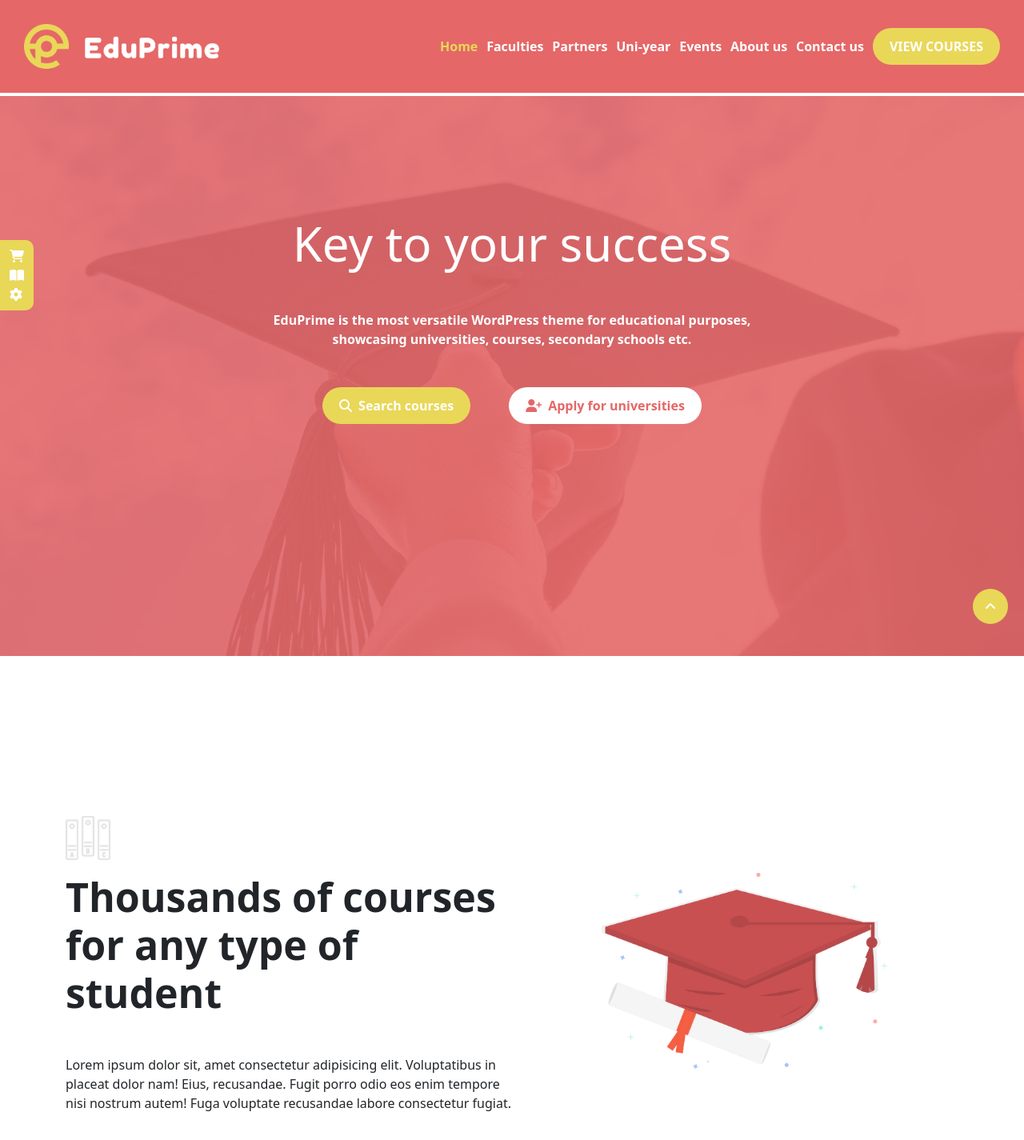
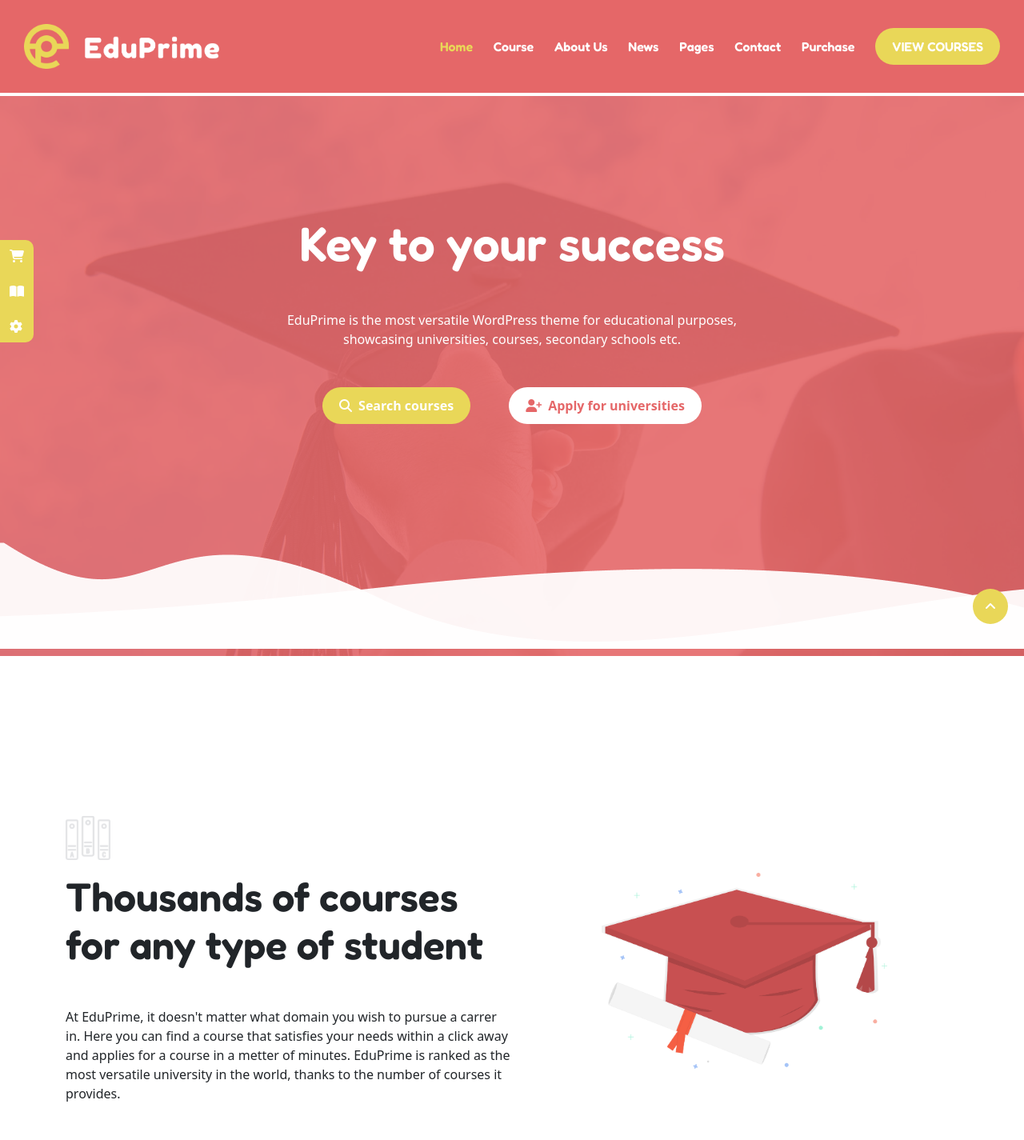
Before and after one commit to MatteoGunetto/proj-html-vuejs, a Vue app: page / in a window 1280 px wide. Shown: the top 1425 px of the page at 80% size. Built offline with nearby package versions, Linux system fonts and the light colour scheme.

Commit message:
fix  header main/font

```diff
--- a/index.html
+++ b/index.html
@@ -5,6 +5,9 @@
     <link rel="icon" type="image/svg+xml" href="" />
     <meta name="viewport" content="width=device-width, initial-scale=1.0" />
     <link rel="stylesheet" href="https://cdnjs.cloudflare.com/ajax/libs/font-awesome/6.4.0/css/all.min.css" integrity="sha512-iecdLmaskl7CVkqkXNQ/ZH/XLlvWZOJyj7Yy7tcenmpD1ypASozpmT/E0iPtmFIB46ZmdtAc9eNBvH0H/ZpiBw==" crossorigin="anonymous" referrerpolicy="no-referrer" />
+    <link rel="preconnect" href="https://fonts.googleapis.com">
+<link rel="preconnect" href="https://fonts.gstatic.com" crossorigin>
+<link href="https://fonts.googleapis.com/css2?family=Fredoka:wght@600&display=swap" rel="stylesheet">
     <title>EduPrime</title>
   </head>
   <body>
--- a/src/App.vue
+++ b/src/App.vue
@@ -40,4 +40,7 @@ export default{
 
 <style lang="scss">
 @use "./styles/general.scss" as *;
+#app{
+  overflow: hidden;
+}
 </style>
--- a/src/components/PageHeader.vue
+++ b/src/components/PageHeader.vue
@@ -6,36 +6,6 @@ export default{
     return{
       store,
       currentActive: 0,
-      menuLinks: [
-        {
-          name: 'Home',
-          url: '#home'
-        },
-        {
-          name: 'Faculties',
-          url: '#courses'
-        },
-        {
-          name: 'Partners',
-          url: '#partners'
-        },
-        {
-          name: 'Uni-year',
-          url: '#uni-year'
-        },
-        {
-          name: 'Events',
-          url: '#events'
-        },
-        {
-          name: 'About us',
-          url: '#latest-courses'
-        },
-        {
-          name: 'Contact us',
-          url: '#foot'
-        },
-      ]
     }
   },
   methods: {
@@ -45,17 +15,16 @@ export default{
   }
 }
 </script>
-
 <template>
   <header class="">
     <div id="side-menu">
       <div class="d-flex">
         <i class="fa-solid fa-cart-shopping p-1"></i>
-        <span class="display-b">Shopping cart</span>
+        <span class="display-b">Shopping Cart</span>
       </div>
       <div class="d-flex">
         <i class="fa-solid fa-book-open p-1"></i>
-        <span class="display-b">Profile</span>
+        <span class="display-b book">Profile</span>
       </div>
       <div class="d-flex">
         <i class="fa-solid fa-gear p-1"></i>
@@ -69,7 +38,7 @@ export default{
       </div>
       <div id="nav-right">
         <ul class="d-flex justify-content-between align-items-center mb-0">
-          <li v-for="(elem, index) in menuLinks" :key="index" @click="changeCurrent(index)" :class="(currentActive == index) ? 'active' : '' ">
+          <li v-for="(elem, index) in store.menuLinks" :key="index" @click="changeCurrent(index)" :class="(currentActive == index) ? 'active' : '' ">
             <a :class="(currentActive == index) ? 'active-bg' : '' " :href="elem.url"><strong>{{ elem.name }}</strong></a>
           </li>
           <div class="btn btn-yellow">
@@ -99,8 +68,10 @@ export default{
         </div>
       </div>
     </div>
+    <img id="wave-1" src="../assets/img/Wave-1.png" alt="">
   </header>
 </template>
+
 <style lang="scss" scoped>
 header{
   background-color: #E56768;
@@ -138,7 +109,7 @@ header{
     left: 0;
     right: 0;
     top: 0;
-    z-index: 2;
+    z-index: 20000000000;
     #nav-left{
       width: 20%;
       img{
@@ -148,6 +119,8 @@ header{
     }
     #nav-right{
       width: 60%;
+      font-family: 'Fredoka', sans-serif;
+
       a{
         &:hover{
           color: #E9D758;
@@ -158,7 +131,6 @@ header{
   #jumbo{
     position: relative;
 
-    font-weight: bold;
     z-index: 1;
     margin-top: 120px;
     padding-top: 00px;
@@ -188,4 +160,8 @@ header::before{
   background-size: cover;
   z-index: 0;
 }
+#wave-1{
+  position: relative;
+  bottom: -148px;
+}
 </style>
--- a/src/components/PageMain.vue
+++ b/src/components/PageMain.vue
@@ -40,7 +40,7 @@ export default{
       <div class="container d-flex justify-content-between">
         <div class="left-box">
           <h2 class="mb-5 fw-bold">Thousands of courses <br> for any type of student</h2>
-          <p class="mb-5">Lorem ipsum dolor sit, amet consectetur adipisicing elit. Voluptatibus in placeat dolor nam! Eius, recusandae. Fugit porro odio eos enim tempore nisi nostrum autem! Fuga voluptate recusandae labore consectetur fugiat.</p>
+          <p class="mb-5">At EduPrime, it doesn't matter what domain you wish to pursue a carrer in. Here you can find a course that satisfies your needs within a click away and applies for a course in a metter of minutes. EduPrime is ranked as the most versatile university in the world, thanks to the number of courses it provides.</p>
           <div class="btn btn-yellow-to-pink text-white">
             <a href="#">
               <strong>Browse through courses</strong>
@@ -69,8 +69,8 @@ export default{
             <img src="../assets/img/Gavel-Illustration-e1556884768193.png" alt="">
           </div>
           <div>
-            <h6>Law Faculty</h6>
-            <p>Lorem ipsum, dolor sit amet consectetur adipisicing elit. Aspernatur nihil quos libero error perspiciatis modi excepturi harum rem sed eius fugaasperiores velit ullam dolorem a, molestiae nisi quibusdam nemo.</p>
+            <h2>Law Faculty</h2>
+            <p>Learning from world-leading academics and practitioners, you'll not only recive an oustanding grounding in the theory of law, but you will be able to understand how those principles are applied in practice through a range of student-led activities and competitions.</p>
             <div class="btn btn-pink-to-yellow text-white">
               <a href="#">
                 <strong>Read More</strong>
@@ -80,6 +80,7 @@ export default{
         </div>
       </div>
     </section>
+    <img id="wave-2" src="../assets/img/svg-0.svg" alt="">
     <section id="uni-year">
       <div class="container text-center">
         <div id="clock-icon">
@@ -116,31 +117,34 @@ export default{
       </div>
       <div class="container d-flex justify-content-between align-items-center">
         <div class="box-event card text-center p-5">
-          <h5>Coaching Session</h5>
-          <div>20 May 21:30 PM</div>
+          <h3>Coaching Session</h3>
+          <div><i class="fa-solid fa-calendar-days"></i> 20 May 21:30 PM</div>
           <p>Lorem ipsum dolor sit amet consectetur adipisicing elit. Soluta, praesentium! Iure [..] </p>
           <div class="btn btn-pink-to-yellow text-white">
             <a href="#">
+              <i class="fa-solid fa-plus me-2"></i>
               <strong>Find More</strong>
             </a>
           </div>
         </div>
         <div class="box-event card text-center p-5">
-          <h5>Coaching Session</h5>
-          <div>23 May 21:30 PM</div>
+          <h3>Coaching Session</h3>
+          <div><i class="fa-solid fa-calendar-days"></i> 23 May 21:30 PM</div>
           <p>Lorem ipsum dolor sit amet consectetur adipisicing elit. Soluta, praesentium! Iure [..] </p>
           <div class="btn btn-pink-to-yellow text-white">
             <a href="#">
+              <i class="fa-solid fa-plus me-2"></i>
               <strong>Find More</strong>
             </a>
           </div>
         </div>
         <div class="box-event card text-center p-5">
-          <h5>Coaching Session</h5>
-          <div>26 May 21:30 PM</div>
+          <h3>Coaching Session</h3>
+          <div><i class="fa-solid fa-calendar-days"></i> 26 May 21:30 PM</div>
           <p>Lorem ipsum dolor sit amet consectetur adipisicing elit. Soluta, praesentium! Iure [..] </p>
           <div class="btn btn-pink-to-yellow text-white">
             <a href="#">
+              <i class="fa-solid fa-plus me-2"></i>
               <strong>Find More</strong>
             </a>
           </div>
@@ -164,9 +168,15 @@ export default{
               <img :src="`${elem.img}`" alt="">
             </div>
             <div>
-              <h5>{{ elem.text }}</h5>
-              <h6>Teacher: {{ elem.teacher }}</h6>
-              <h6 class="pb-5">Price: {{ elem.price }}</h6>
+              <h5><strong>{{ elem.text }}</strong></h5>
+              <h6>
+                <i class="fa-regular fa-user"></i>
+                Teacher: {{ elem.teacher }}
+              </h6>
+              <h6 class="pb-5">
+                <i class="fa-solid fa-money-bill-1"></i>
+                Price: {{ elem.price }}
+              </h6>
               <div class="btn btn-pink-to-yellow"><a href="#"><strong><i class="fa-solid fa-eye"></i> View Course</strong></a></div>
             </div>
           </div>
@@ -178,7 +188,7 @@ export default{
                 <img src="../assets/img/Exam-icon.png" alt="">
               </div>
               <h2 class="mb-5 fw-bold">The most efficient <br> examination method</h2>
-              <p class="mb-5">Lorem ipsum dolor sit, amet consectetur adipisicing elit. Voluptatibus in placeat dolor nam! Eius, recusandae. Fugit porro odio eos     enim tempore nisi nostrum autem! Fuga voluptate recusandae labore consectetur fugiat.</p>
+              <p class="mb-5">EduPrime has gathered theachers fro around the globe to brainstorm in order to facilitate the evalution of our students. Every teacher from our university has an influence on how students are evaluted at his/her subject</p>
               <div class="btn btn-pink-to-yellow text-white">
                 <a href="#">
                   <strong>Discover the method</strong>
@@ -200,7 +210,7 @@ export default{
                 <img src="../assets/img/Exam-icon-1.png" alt="">
               </div>
               <h2 class="mb-5 fw-bold">Variable fees for <br> international students</h2>
-              <p class="mb-5">Lorem ipsum dolor sit, amet consectetur adipisicing elit. Voluptatibus in placeat dolor nam! Eius, recusandae. Fugit porro odio     eos   enim tempore nisi nostrum autem! Fuga voluptate recusandae labore consectetur fugiat.</p>
+              <p class="mb-5">EduPrime has gathered theachers fro around the globe to brainstorm in order to facilitate the evalution of our students. Every teacher from our university has an influence on how students are evaluted at his/her subject</p>
               <div class="btn btn-pink-to-yellow text-white">
                 <a href="#">
                   <strong>List of fees</strong>
@@ -213,7 +223,6 @@ export default{
     </section>
   </main>
 </template>
-
 <style lang="scss" scoped>
 h2{
   font-size: 50px;
@@ -316,15 +325,18 @@ main{
       .box-event{
         width: 32%;
         position: relative;
+        h4{
+          font-weight: bold;
+        }
         .btn{
-          background-color: #E56768;
+
           position: absolute;
           bottom: -22px;
           left: 50%;
           transform: translateX(-50%);
         }
         .btn-pink-to-yellow{
-          background-color: #E56768;
+          background-color: #DA5F60E6;
           &:hover{
               background-color: #E9D758;
           }
@@ -346,7 +358,8 @@ main{
           .img-box{
             width: 100%;
             img{
-              width: 50%;
+              width: 30%;
+              margin-bottom: 30px;
             }
           }
           .btn{
@@ -369,6 +382,7 @@ main{
         }
       }
       .exam{
+        margin: 150px 0;
         .container{
           .left-box{
             width: 50%;
@@ -395,6 +409,7 @@ main{
         }
       }
       .fees{
+        margin-bottom: 150px;
         .container{
           .left-box{
             width: 50%;
@@ -424,4 +439,17 @@ main{
 
   }
 }
+#wave-3{
+  padding: 0;
+  margin: 0;
+  position: relative;
+
+  left: -50px;
+  top: -2px;
+}
+#wave-2{
+  position: relative;
+  bottom: -2px;
+  left: -7px;
+}
 </style>
--- a/src/store.js
+++ b/src/store.js
@@ -37,27 +37,57 @@ export const store = reactive(
       coursesArray: [
         {
             text: 'Make Better Decisions',
-            teacher: 'Teacher1',
+            teacher: 'James Collins',
             price: '$21.00',
             img: '../src/assets/img/Decisions-icon.png'
         },
         {
             text: 'How to be a speaker',
-            teacher: 'Teacher2',
+            teacher: 'James Collins',
             price: 'Free',
             img: '../src/assets/img/Speaker-icon.png'
         },
         {
             text: 'Network Introductions',
-            teacher: 'Teacher3',
-            price: '$15.00',
+            teacher: 'James Collins',
+            price: 'Free',
             img: '../src/assets/img/Network-icon.png'
         },
         {
             text: 'Brand Management',
-            teacher: 'Teacher4',
-            price: '$50.00',
+            teacher: 'James Collins',
+            price: 'Free',
             img: '../src/assets/img/Brand-icon.png'
+        },
+      ],
+      menuLinks: [
+        {
+          name: 'Home',
+          url: '#home'
+        },
+        {
+          name: 'Course',
+          url: '#courses'
+        },
+        {
+          name: 'About Us',
+          url: '#About Us'
+        },
+        {
+          name: 'News',
+          url: '#News'
+        },
+        {
+          name: 'Pages',
+          url: '#Pages'
+        },
+        {
+          name: 'Contact',
+          url: '#Contact'
+        },
+        {
+          name: 'Purchase',
+          url: '#Purchase'
         },
       ]
     }
--- a/src/styles/general.scss
+++ b/src/styles/general.scss
@@ -78,3 +78,18 @@ li{
 .activeText{
     color: white !important;
 }
+h1,
+h2,
+h3,
+h4,
+h5,
+h6,
+.mb-3{
+    font-family: 'Fredoka', sans-serif;
+}
+.fa-book-open{
+    margin: 20px 0px;
+}
+.book{
+    margin: 20px 0px
+}
```
Also changed, not shown: src/components/PageFooter.vue (+17 -2 lines).
